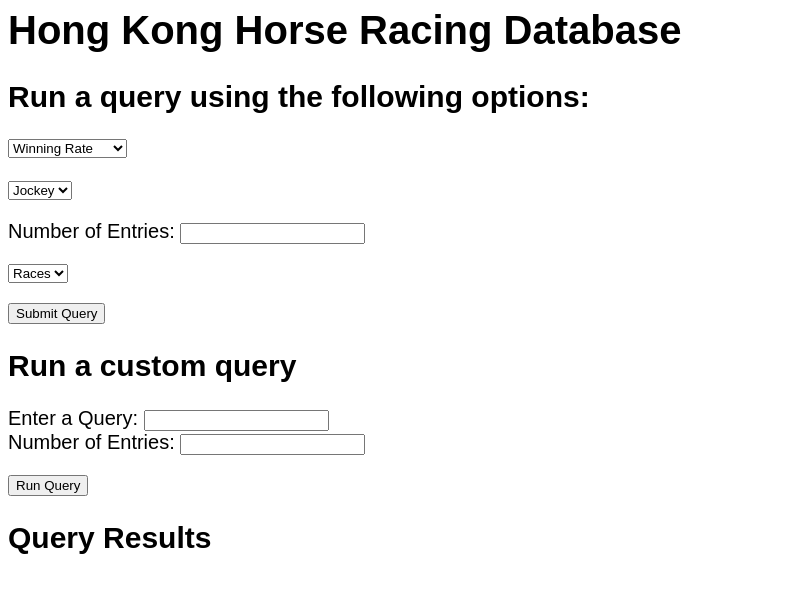
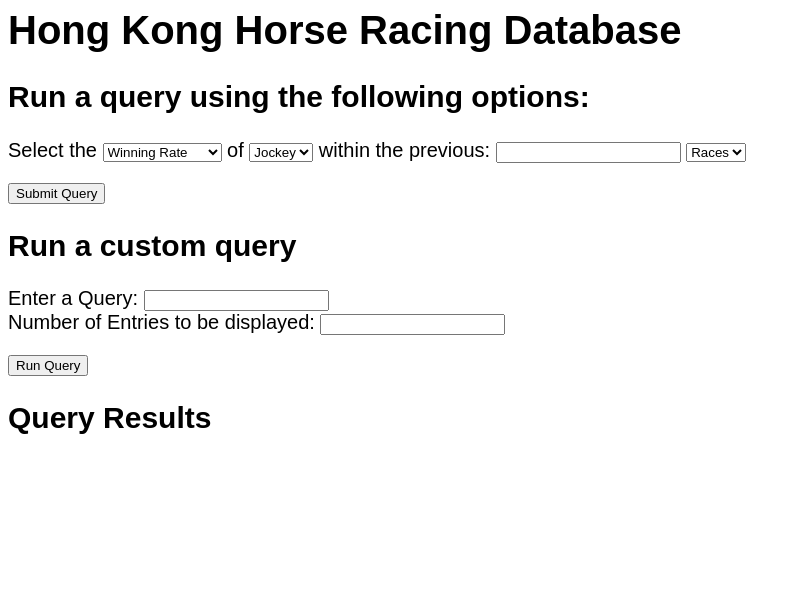
Before and after one commit to kevinwong2013/COMS4111_part3, a Flask app: page / in a window 1280 px wide. Shown: the top 593 px of the page, without its empty margins (0-801 px from the left). Run offline with Flask 2, Linux system fonts and the light colour scheme; parts of the project's set-up code (start-up, migrations or seed data) failed here and were passed over.

Commit message:
1st commit

```diff
--- a/project_part3/templates/index.html
+++ b/project_part3/templates/index.html
@@ -12,24 +12,19 @@
   <h2>Run a query using the following options:</h2>
   <form method="POST" action="/run_default_query">
     <p>
+      Select the
       <select name="rate_type" method="GET">
         {% for rt in rate_types %}
         <option value="{{rt}}">{{rt}}</option>
         {% endfor %}
       </select>
-      <br><br>
+      of
       <select name="entity_type" method="GET">
         {% for e in entities %}
         <option value="{{e}}">{{e}}</option>
         {% endfor %}
       </select>
-    </p>
-
-    <p>
-      Number of Entries: <input type="text" name="n_entries">
-    </p>
-
-    <p>
+      within the previous: <input type="text" name="n_entries">
       <select name="time_frame" method="GET">
         {% for t in time_frames %}
         <option value="{{t}}">{{t}}</option>
@@ -50,7 +45,7 @@
   <form method="POST" action="/run_query">
     <p>
       Enter a Query: <input type="text" name="query"> <br>
-      Number of Entries: <input type="text" name="n_entries">
+      Number of Entries to be displayed: <input type="text" name="n_entries">
     </p>
     <p>
       <input type="submit" value="Run Query">
```
